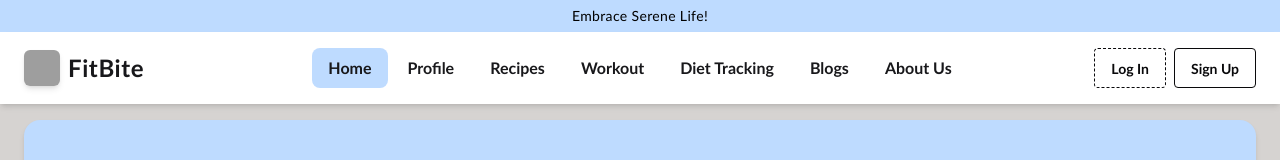
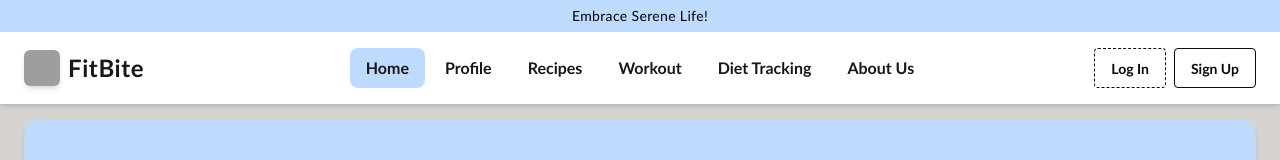
Before and after one commit to YashChaudhari1805/FitBite-React, a React (Vite) app: page / in a window 1280 px wide. Shown: the top 160 px of the page. Built offline with nearby package versions, Linux system fonts and the light colour scheme; grey boxes are pictures that could not be loaded.

Commit message:
Update to Navigation

```diff
--- a/src/components/Header.jsx
+++ b/src/components/Header.jsx
@@ -35,9 +35,6 @@ function Header() {
                                 <NavLink to={'diet'} className={({ isActive }) => `rounded-lg px-4 py-2 ${isActive ? "bg-blue-200" : "hover:bg-blue-100"}`}>Diet Tracking</NavLink>
                             </li>
                             <li>
-                                <NavLink to={'blog'} className={({ isActive }) => `rounded-lg px-4 py-2 ${isActive ? "bg-blue-200" : "hover:bg-blue-100"}`}>Blogs</NavLink>
-                            </li>
-                            <li>
                                 <NavLink to={'about'} className={({ isActive }) => `rounded-lg px-4 py-2 ${isActive ? "bg-blue-200" : "hover:bg-blue-100"}`}>About Us</NavLink>
                             </li>
                         </ul>
--- a/src/main.jsx
+++ b/src/main.jsx
@@ -21,7 +21,6 @@ const router = createBrowserRouter(createRoutesFromElements(
       <Route path='contact' element={<div>Coming Soon</div>} />
       <Route path='jobs' element={<div>Coming Soon</div>} />
       <Route path='diet' element={<div>Coming Soon</div>} />
-      <Route path='blog' element={<div>Coming Soon</div>} />
     </Route>
     <Route path='/auth' element={<Auth />}></Route>
   </>
```
